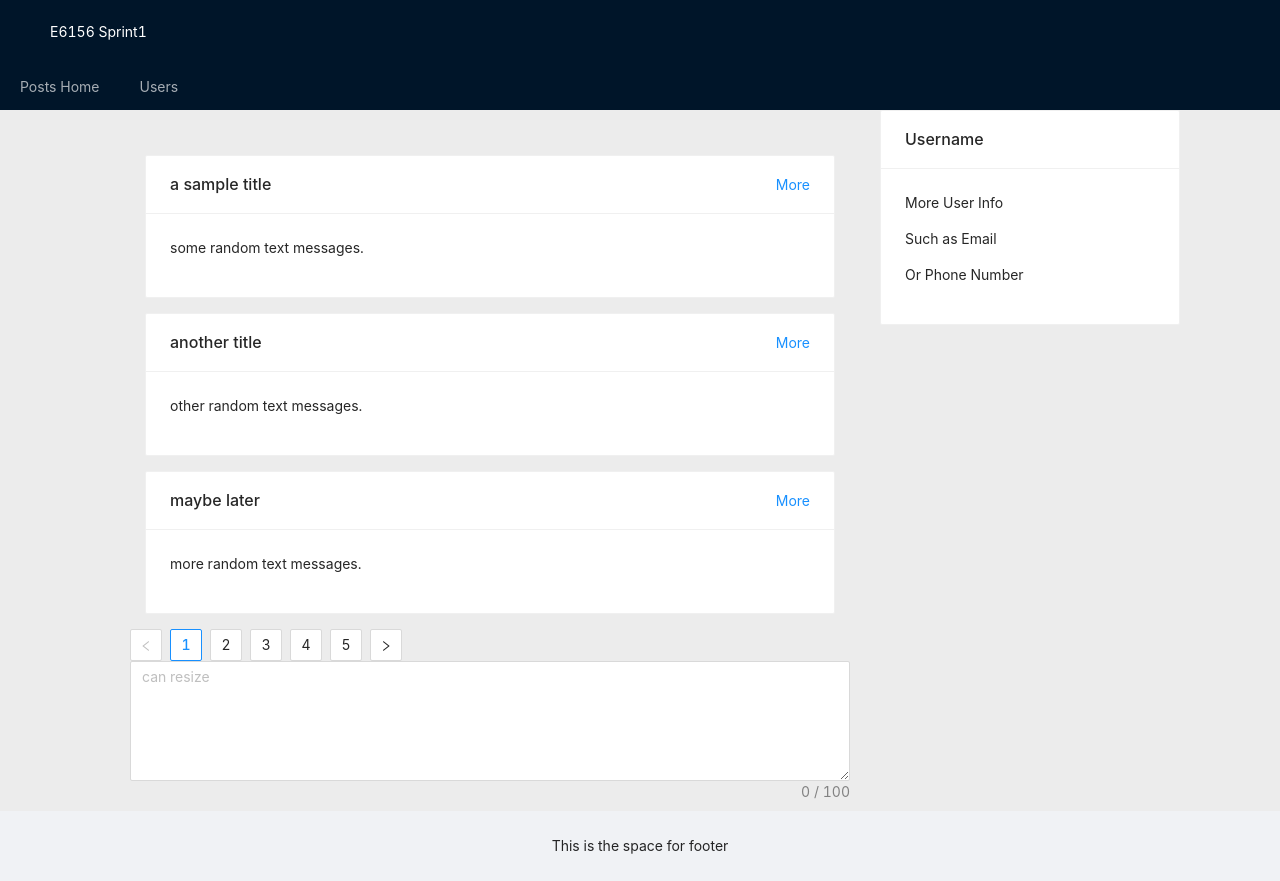
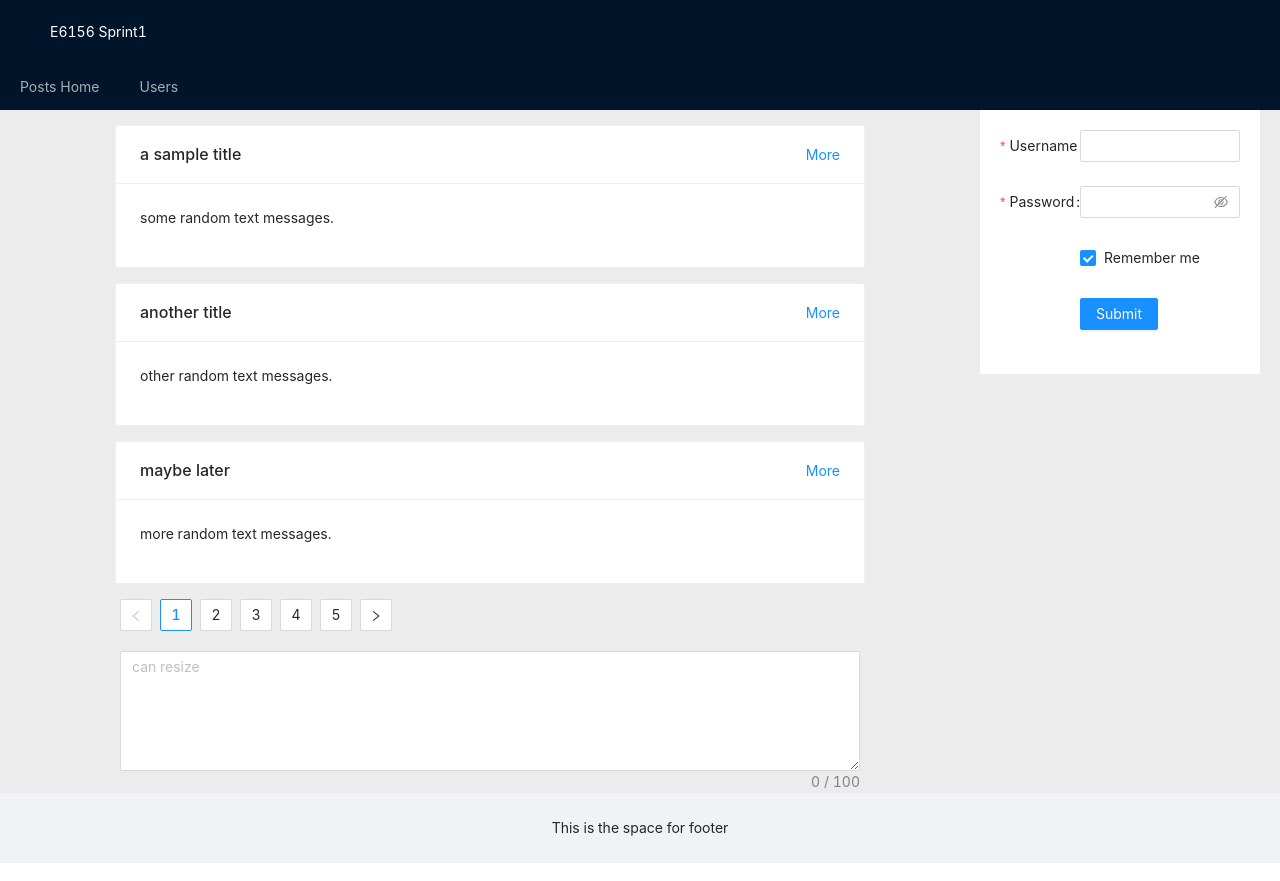
Before and after one commit to TereseWang/CC_Sprint1_BrowserApplication, a React (Create React App) app in the folder browser-app/: page / in a window 1280 px wide. Built offline with nearby package versions, Linux system fonts and the light colour scheme.

Commit message:
complete fake login logout

```diff
--- a/browser-app/src/App.js
+++ b/browser-app/src/App.js
@@ -1,14 +1,42 @@
-import { Layout, Menu } from 'antd';
+import { Layout, Menu, Card, Button } from 'antd';
 import { BrowserRouter as Router, Route, Routes, Link } from 'react-router-dom';
-import React from 'react';
+import React, { useState} from 'react';
 import './App.css';
 import PostHome from "./Post";
 import UserList from "./User/List";
 import PostDetail from './Detail';
+import Login from './components/Login';
 
-const { Header, Footer } = Layout;
+const { Header, Footer, Content, Sider } = Layout;
 
-const App = () => (
+const App = () => {
+  const [userInfo, setUserInfo] = useState({
+    userId: -1,
+    username: "",
+    isLogin: false,
+  });
+
+  const handleSubmit = (values) => {
+    console.log("login success");
+    setUserInfo({userId: 1, username: "Somebody", isLogin: true});
+    // console.log(userInfo);
+  }
+
+  const handleLogout = () => {
+    setUserInfo({userId: -1, username: "", isLogin: false});
+  }
+
+  const UserInfo = ({userInfo}) => {
+    return userInfo.isLogin ?
+      <Card title={userInfo.username}>
+        <p>More User Info</p>
+        <p>Such as Email</p>
+        <p>Or Phone Number</p>
+        <Button type='primary' onClick={handleLogout}>Logout</Button>
+      </Card> : <Login onSubmit={handleSubmit}/>
+  };
+
+  return (
     <Router>
       <Layout className="layout">
         <Header style={{color: "#ffffff"}}>
@@ -29,11 +57,16 @@ const App = () => (
             </Menu.Item>
         </Menu>
         <Layout>
+          <Content>
             <Routes>
               <Route exact path="/" element={<PostHome/>}/>
               <Route exact path="/user" element={<UserList/>}/>
               <Route exact path="/detail/:postId" element={<PostDetail/>}/>
             </Routes>
+          </Content>
+          <Sider theme='light' width={300} style={{background: "#ececec"}}>
+            <UserInfo userInfo={userInfo}/>
+          </Sider>
         </Layout>
         <Footer
           style={{
@@ -45,5 +78,6 @@ const App = () => (
       </Layout>
     </Router>
   );
+}
 
 export default App;
--- a/browser-app/src/Detail/index.js
+++ b/browser-app/src/Detail/index.js
@@ -28,7 +28,7 @@ function PostDetail() {
 
   return (
     <Layout>
-      <Content>
+      <Content style={{background: "#ececec"}}>
         <Card
           title={post.title}
           bordered={true}
--- a/browser-app/src/Post/index.js
+++ b/browser-app/src/Post/index.js
@@ -45,27 +45,21 @@ function PostHome() {
     return(
         <Layout style={{paddingLeft: "100px", paddingRight: "100px", background: "#ececec"}}>
             <Content>
-                <div style={{padding: "30px", background: "#ececec"}}>
+                <div style={{ background: "#ececec"}}>
                     {posts}
-                    <Pagination defaultCurrent={1} total={50}/>
+                    <Pagination defaultCurrent={1} total={50} style={{marginLeft: "20px", marginBottom: "20px"}}/>
                     <TextArea
                         showCount
                         maxLength={100}
                         style={{
                             height: 120,
+                            margin: "20px"
                         }}
                         onChange={onChange}
                         placeholder="can resize"
                     />
                 </div>
             </Content>
-            <Sider theme='light' width={300} style={{background: "#ececec"}}>
-                <Card title="Username">
-                    <p>More User Info</p>
-                    <p>Such as Email</p>
-                    <p>Or Phone Number</p>
-                </Card>
-            </Sider>
         </Layout>
     )
 }
--- /dev/null
+++ b/browser-app/src/components/Login.js
@@ -0,0 +1,79 @@
+import { Button, Checkbox, Form, Input } from 'antd';
+import React from 'react';
+
+const Login = ({ onSubmit }) => {
+  // const onFinish = (values) => {
+  //   console.log('Success:', values);
+  // };
+  const onFinishFailed = (errorInfo) => {
+    console.log('Failed:', errorInfo);
+  };
+  return (
+    <div style={{background: "white", padding: "20px", marginRight: "20px"}}>
+      <Form
+        name="basic"
+        labelCol={{
+          span: 8,
+        }}
+        wrapperCol={{
+          span: 16,
+        }}
+        initialValues={{
+          remember: true,
+        }}
+        onFinish={onSubmit}
+        onFinishFailed={onFinishFailed}
+        autoComplete="off"
+      >
+        <Form.Item
+          label="Username"
+          name="username"
+          rules={[
+            {
+              required: true,
+              message: 'Please input your username!',
+            },
+          ]}
+        >
+          <Input />
+        </Form.Item>
+
+        <Form.Item
+          label="Password"
+          name="password"
+          rules={[
+            {
+              required: true,
+              message: 'Please input your password!',
+            },
+          ]}
+        >
+          <Input.Password />
+        </Form.Item>
+
+        <Form.Item
+          name="remember"
+          valuePropName="checked"
+          wrapperCol={{
+            offset: 8,
+            span: 16,
+          }}
+        >
+          <Checkbox>Remember me</Checkbox>
+        </Form.Item>
+
+        <Form.Item
+          wrapperCol={{
+            offset: 8,
+            span: 16,
+          }}
+        >
+          <Button type="primary" htmlType="submit">
+            Submit
+          </Button>
+        </Form.Item>
+      </Form>
+    </div>
+  );
+};
+export default Login;
```
Lines whose indentation alone changed are shown as unchanged.
